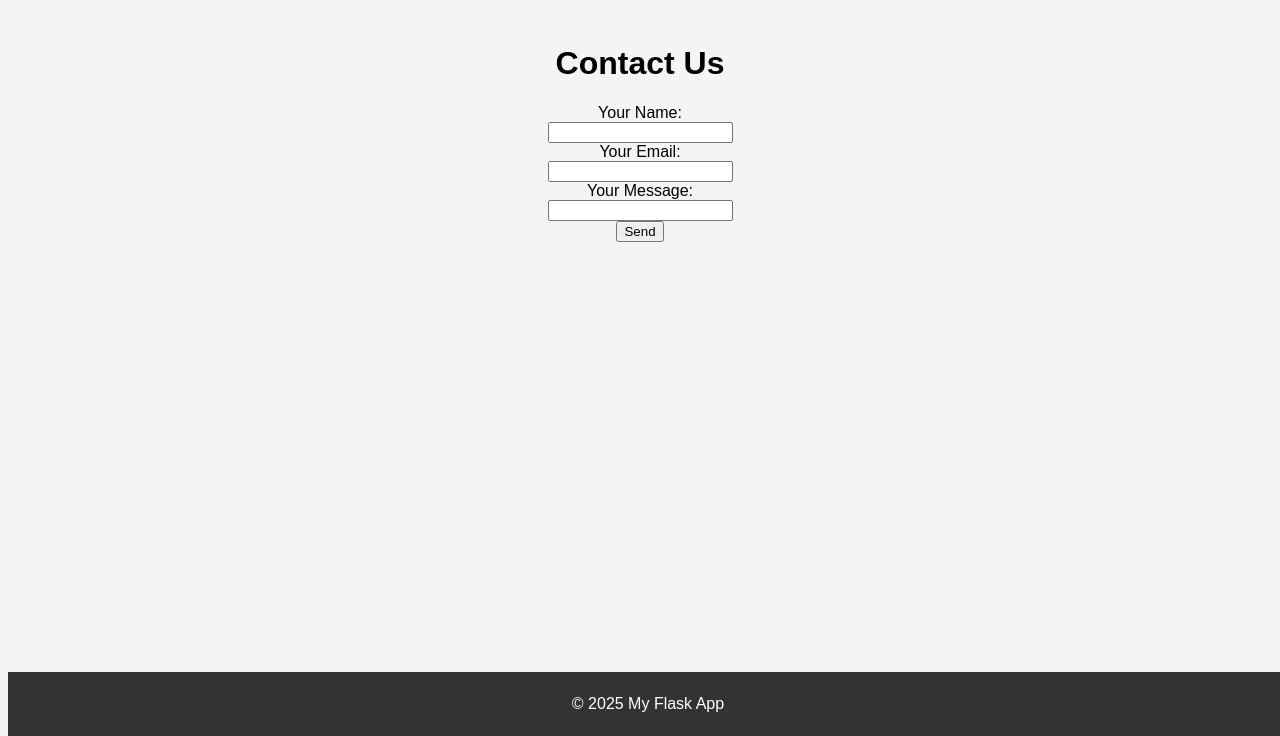
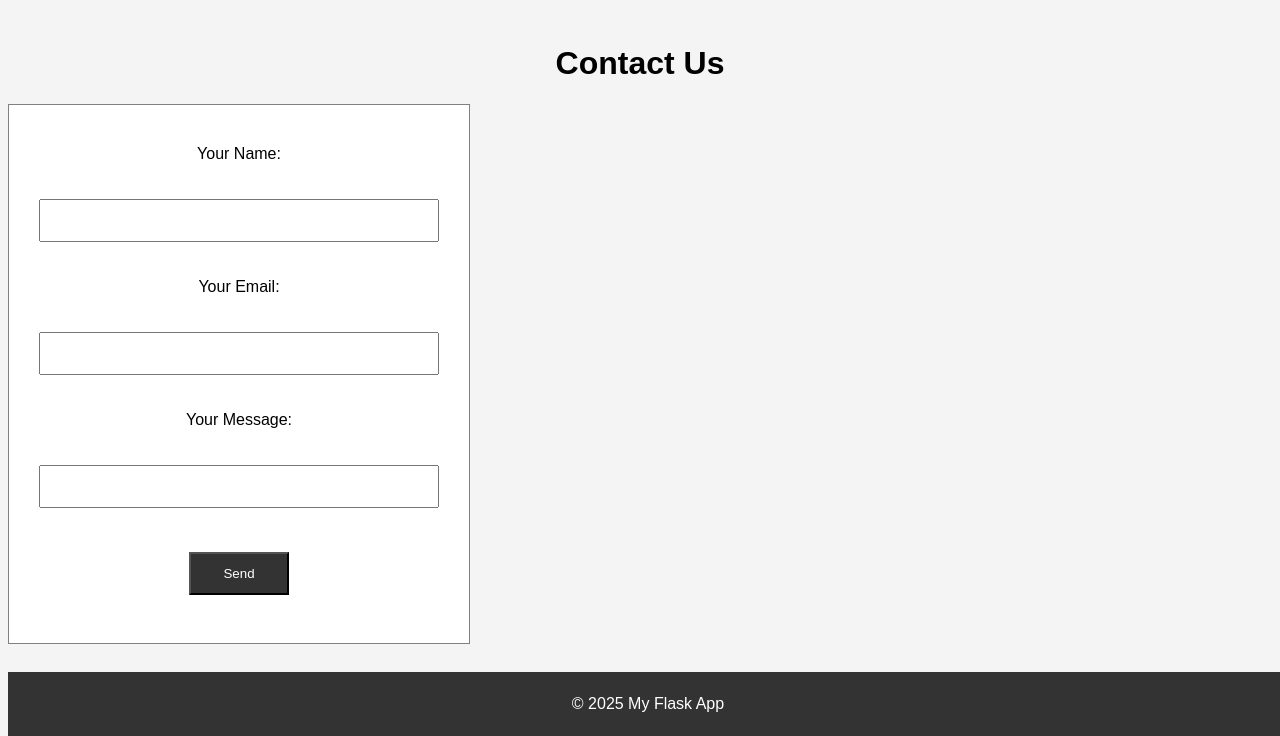
Before and after one commit to ac1ra/flask_api_practicum, a Flask app: page /contact in a window 1280 px wide. Shown: the part 64-800 px from the top of the page. Run offline with Flask 3, Linux system fonts and the light colour scheme.

Commit message:
add message

```diff
--- a/app/static/css/styles.css
+++ b/app/static/css/styles.css
@@ -1,10 +1,10 @@
-
-body{
+body {
     font-family: Arial, Helvetica, sans-serif;
     background-color: #f4f4f4;
     text-align: center;
 }
-header{
+
+header {
     position: absolute;
     width: 100%;
     top: 0px;
@@ -14,27 +14,56 @@ header{
     color: white;
     align-content: center;
 }
-a{
+
+a {
     color: white;
     text-decoration: none;
 }
-body header .menu{
 
+body header .menu {
     display: flex;
     flex-direction: row;
     gap: 20px;
     align-items: center;
     justify-content: center;
 }
-body main{
+
+body main {
     padding-top: 5em;
 }
-body main img{
+
+body main img {
     height: 100px;
     max-height: 100%;
 }
 
-footer{
+body main .input-block {
+    padding: 40px 30px 40px 30px;
+    display: flex;
+    flex-direction: column;
+    gap: 5px;
+    border: 1px solid grey;
+    background-color: white;
+    width: 400px;
+    align-items: center;
+}
+
+input {
+    width: 100%;
+    padding: 12px 20px;
+    margin: 8px 0;
+    box-sizing: border-box;
+}
+
+button {
+    width: 100px;
+    background-color: #333333;
+    color: white;
+    padding: 12px 20px;
+    margin: 8px 0;
+}
+
+footer {
     background-color: #333333;
     height: 4em;
     max-height: 100%;
```
